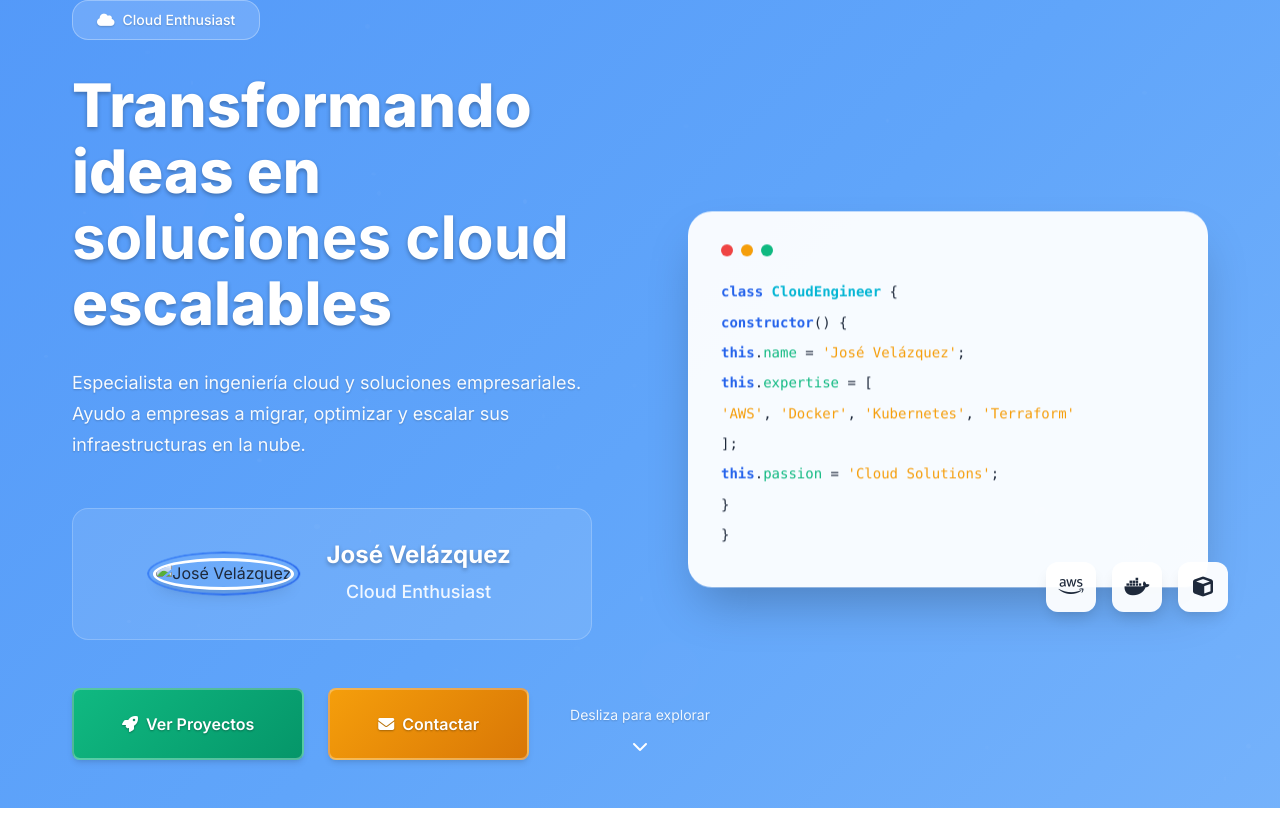
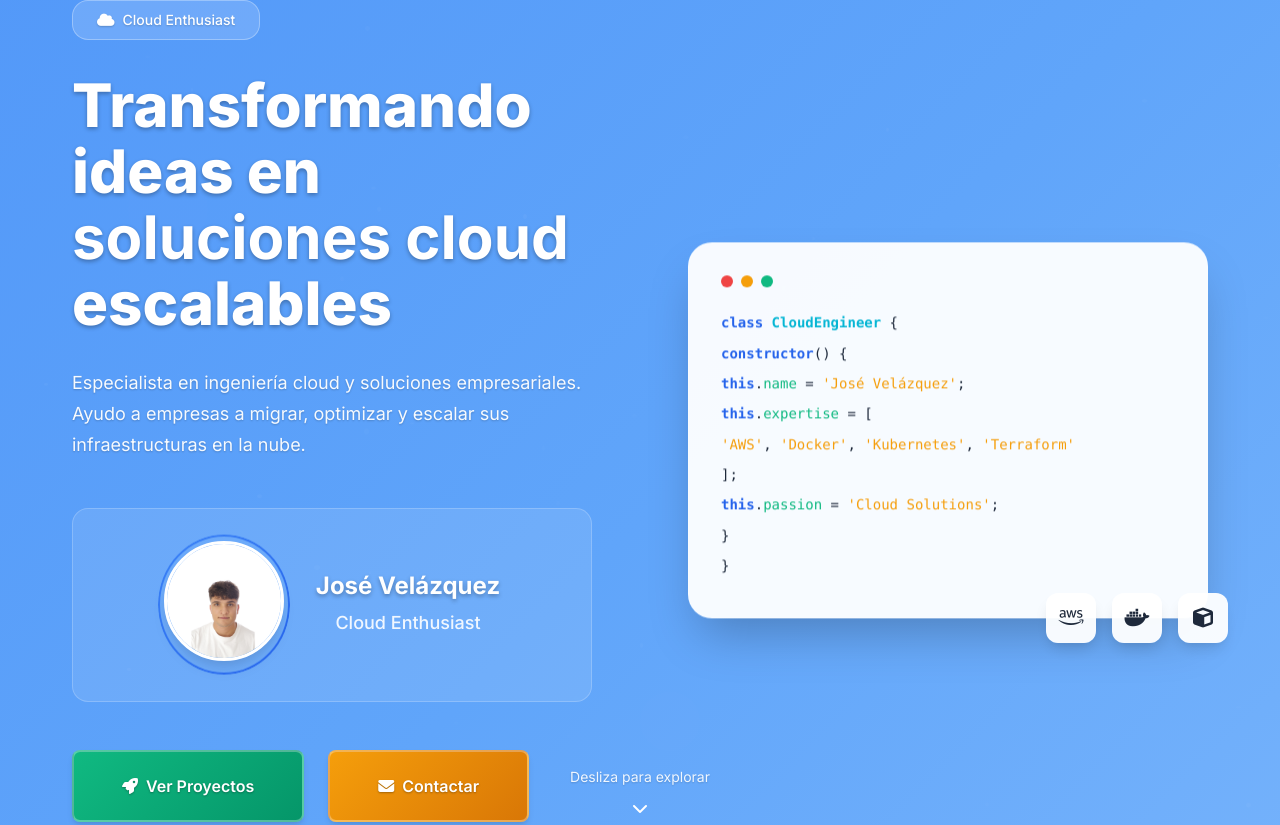
Before and after one commit to JoseVelazquez-Labs/portfolio, a plain HTML site: page index.html in a window 1280 px wide. Shown: the top 825 px of the page. Drawn offline with Linux system fonts and the light colour scheme.

Commit message:
Update index.html

```diff
--- a/index.html
+++ b/index.html
@@ -38,7 +38,7 @@
                 <!-- Personal Presentation within Hero -->
                 <div class="hero-presentation">
                     <div class="profile-image-container">
-                        <img src="imagenes/jose_velazquez.png" alt="José Velázquez" class="profile-image">
+                        <img src="images/jose_velazquez.png" alt="José Velázquez" class="profile-image">
                         <div class="profile-border"></div>
                     </div>
                     <div class="profile-info">
```
